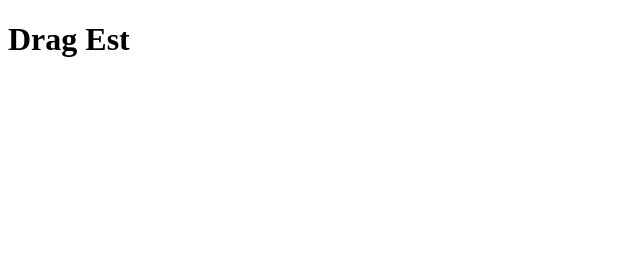
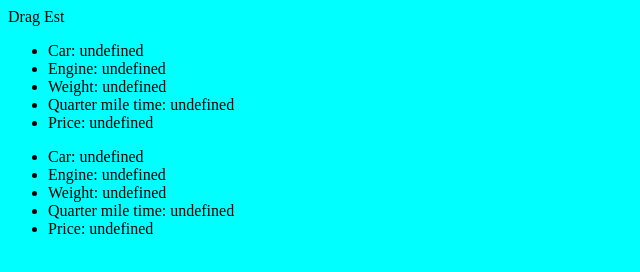
Before and after one commit to a-wong-8/Javascript-project, a website built with webpack: page index.html in a window 1280 px wide. Shown: the whole page, without its empty margins (0-640 px from the left). Built offline with nearby package versions, Linux system fonts and the light colour scheme.

Commit message:
added divs

```diff
--- a/index.html
+++ b/index.html
@@ -5,14 +5,43 @@
     <meta charset="UTF-8" />
     <meta name="viewport" content="width=device-width, initial-scale=1.0" />
     <meta http-equiv="X-UA-Compatible" content="ie=edge" />
-    <link rel="stylesheet" href="./dist/main.css" />
+    <!-- <link rel="stylesheet" href="./dist/main.css" /> -->
+    <link rel="stylesheet" type="text/css" href="./dist/reset.css" />
+    <link rel="stylesheet" type="text/css" href="./dist/styles.css" />
     <script src="./dist/main.js"></script>
     <title>Drag Est</title>
 
   </head>
 
   <body>
-    <h1>Drag Est</h1>
+    <div class="logo">
+        Drag Est
+    </div>
+
+    <div class="left-car">
+
+    </div>
+
+    <div class="drag-strip">
+
+    </div>
+
+    <div class="toggle">
+
+    </div>
+
+    <div class="selection">
+
+    </div>
+
+    <div class="nav-bar">
+
+    </div>
+
+    <div class="right-car">
+
+    </div>
+
   </body>
 
 </html>
--- a/src/car.js
+++ b/src/car.js
@@ -8,3 +8,5 @@ class Car {
         this.img = img;
     }
 }
+
+module.exports = Car;
--- a/src/index.js
+++ b/src/index.js
@@ -1,7 +1,22 @@
+// import Car from "./car.js";
 
 document.addEventListener("DOMContentLoaded", () => {
-    // const game = new Game();
-    // const rootEl = document.querySelector(".ttt");
-    // new View(game, rootEl);
+
+    const divElementLeftCar = document.querySelector('.left-car');
+
+    divElementLeftCar.addEventListener('mouseenter', function() {
+        console.log('works left!');
+    })
+
+    divElementLeftCar.innerHTML = `<ul><li>Car: ${this.makemodel} <li>Engine: ${this.engine} <li>Weight: ${this.weight} <li>Quarter mile time: ${this.time} <li>Price: ${this.price}</p>`;
+    console.log('test');
+
+    const divElementRightCar = document.querySelector('.right-car');
+
+    divElementRightCar.addEventListener('mouseenter', function() {
+        console.log('works on the right!');
+    })
+
+    divElementRightCar.innerHTML = `<ul><li>Car: ${this.makemodel} <li>Engine: ${this.engine} <li>Weight: ${this.weight} <li>Quarter mile time: ${this.time} <li>Price: ${this.price}</p>`;
     console.log('test');
   });
--- a/src/index.scss
+++ b/src/index.scss
@@ -0,0 +1,3 @@
+* {
+    background-color: aqua;
+}
```
Also changed, not shown: dist/main.css, dist/main.js, dist/styles.css (added).
